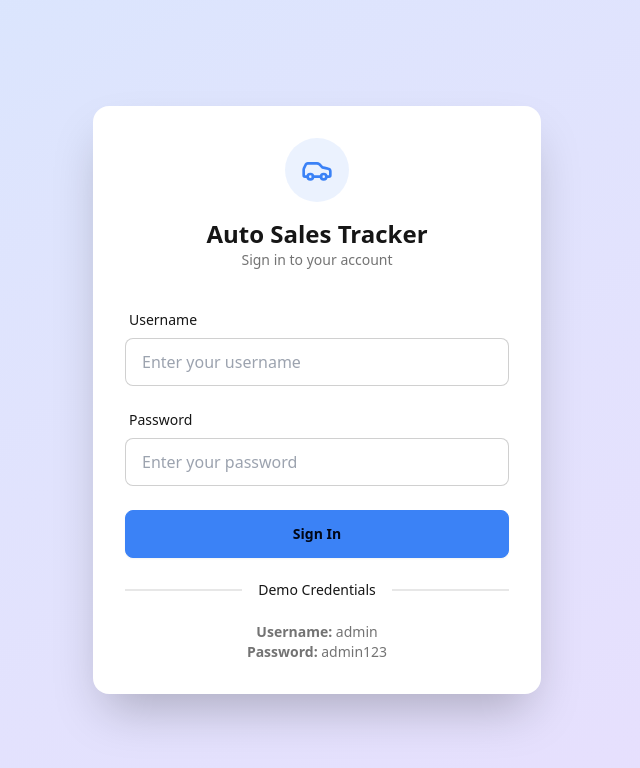
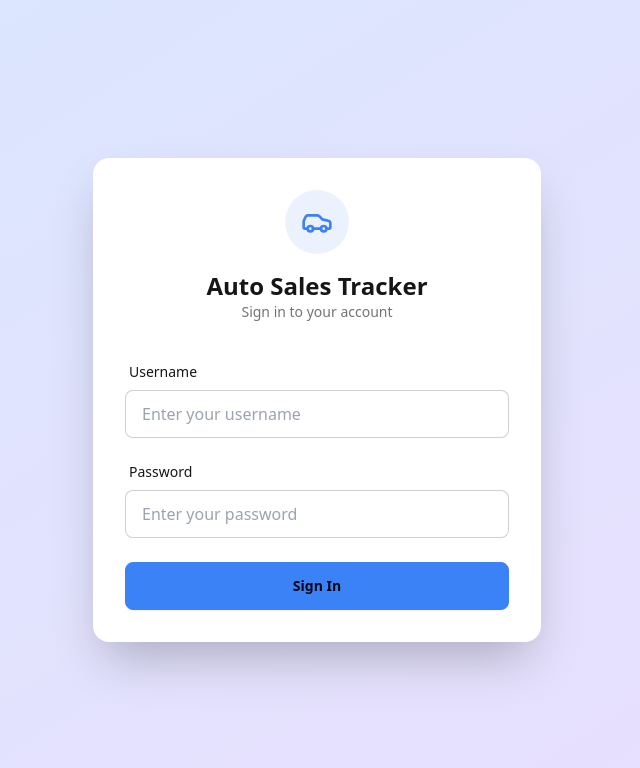
Before and after one commit to low302/SalesTrack, a React (Vite) app in the folder frontend/: page /login in a window 1280 px wide. Shown: the top 768 px of the page, without its empty margins (323-963 px from the left). Built offline with nearby package versions, Linux system fonts and the light colour scheme.

Commit message:
Update LoginPage.jsx

```diff
--- a/frontend/src/pages/LoginPage.jsx
+++ b/frontend/src/pages/LoginPage.jsx
@@ -94,12 +94,6 @@ export default function LoginPage() {
             </div>
           </form>
 
-          {/* Demo Credentials */}
-          <div className="divider text-sm">Demo Credentials</div>
-          <div className="text-center text-sm text-base-content/60">
-            <p><strong>Username:</strong> admin</p>
-            <p><strong>Password:</strong> admin123</p>
-          </div>
         </div>
       </div>
     </div>
```
